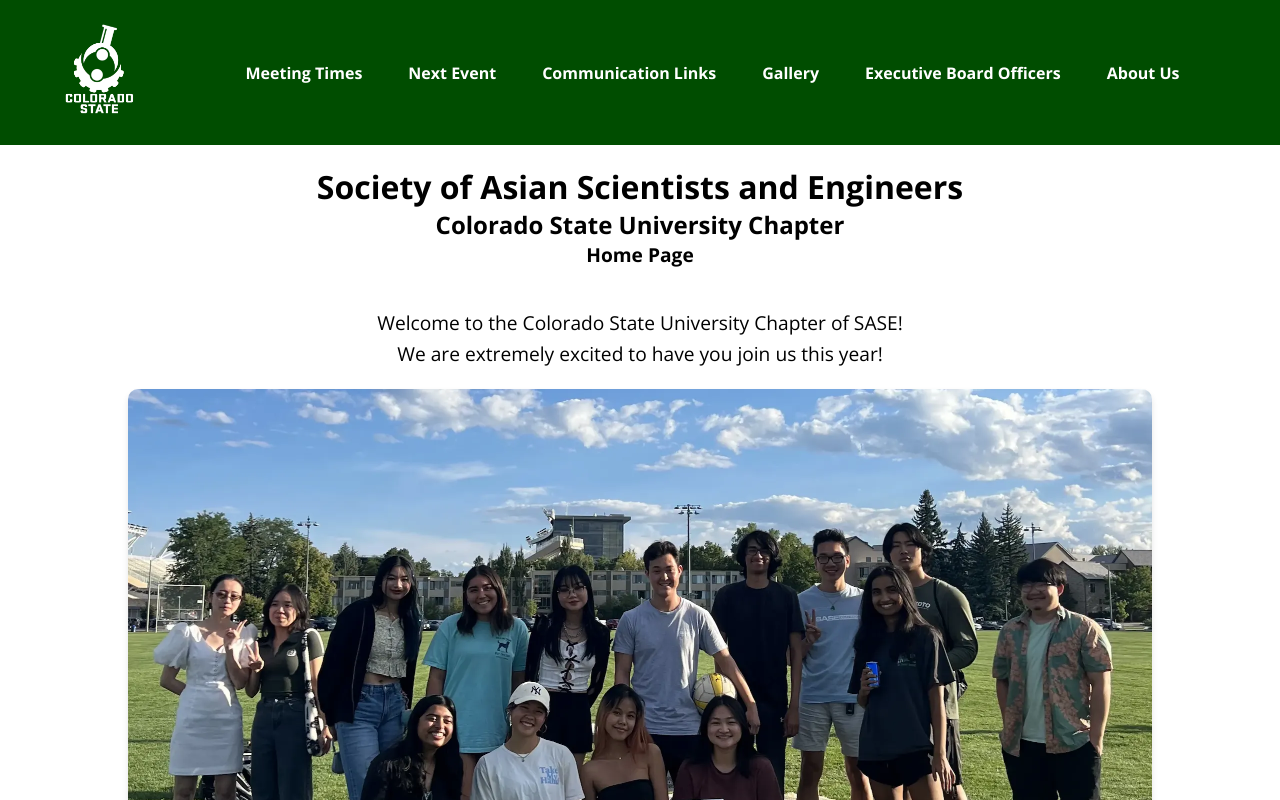
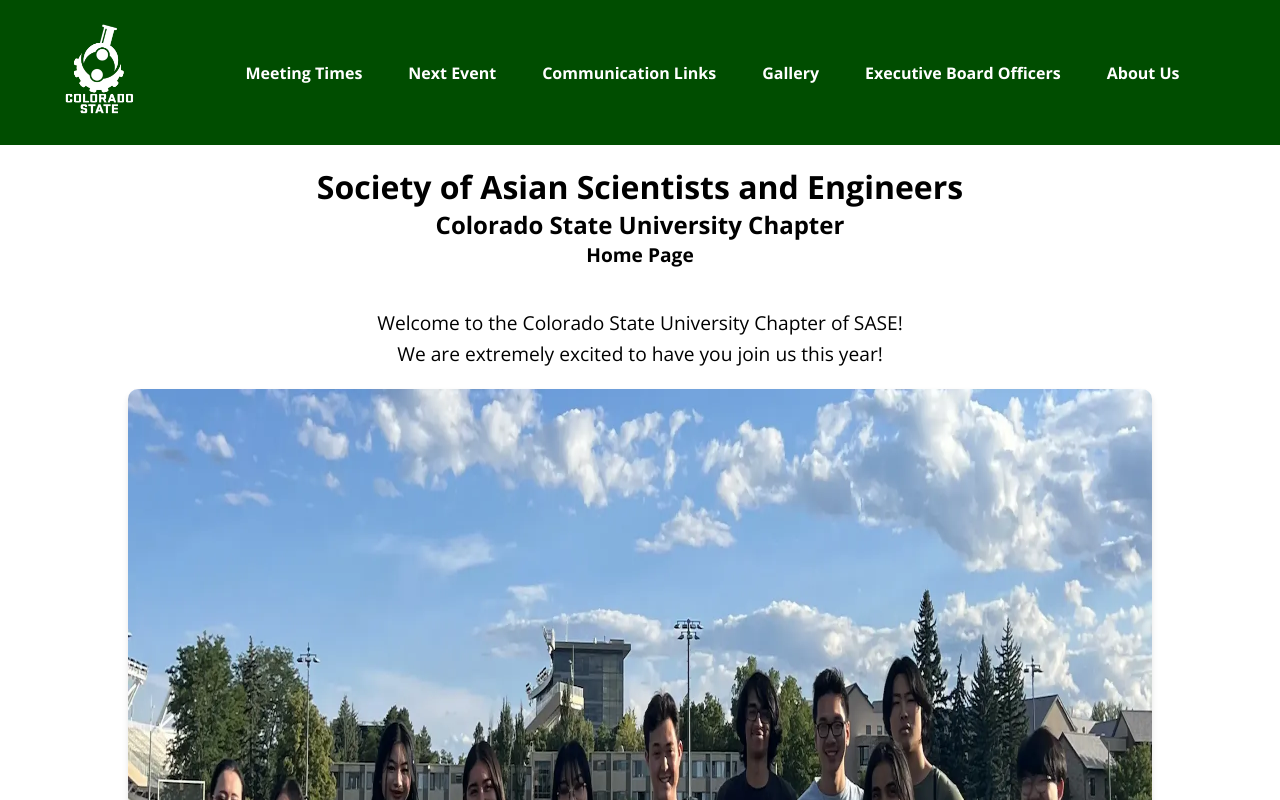
Before and after one commit to kylephamn/SASE-Website, a plain HTML site: page index.html in a window 1280 px wide. Shown: the top 800 px of the page. Drawn offline with nearby package versions, Linux system fonts and the light colour scheme.

Commit message:
added head preloaded, eager loading, and specified dimensions

```diff
--- a/index.html
+++ b/index.html
@@ -12,6 +12,7 @@
     <script src="index.js"></script>
     <link rel="stylesheet" href="style.css">
     <link rel="icon" href="logos/csu-logo.png" type="image/x-icon">
+    <link rel="preload" as="image" href="logos/SASE-2.webp">
     <link href="https://fonts.googleapis.com/css2?family=Open+Sans:wght@400;700&display=swap" rel="stylesheet">
   </head>
 
@@ -49,7 +50,7 @@
       <p>
         Welcome to the Colorado State University Chapter of SASE!<br>
         We are extremely excited to have you join us this year!<br>
-        <img src="logos/SASE-2.webp" alt="SASE First Meeting Photo" class="small-image-index" loading="lazy">
+        <img src="logos/SASE-2.webp" alt="SASE First Meeting Photo" class="small-image-index" loading="eager" width="2048" height="1219">
       </p>
 
       <section class="cta-banner-index">
```
